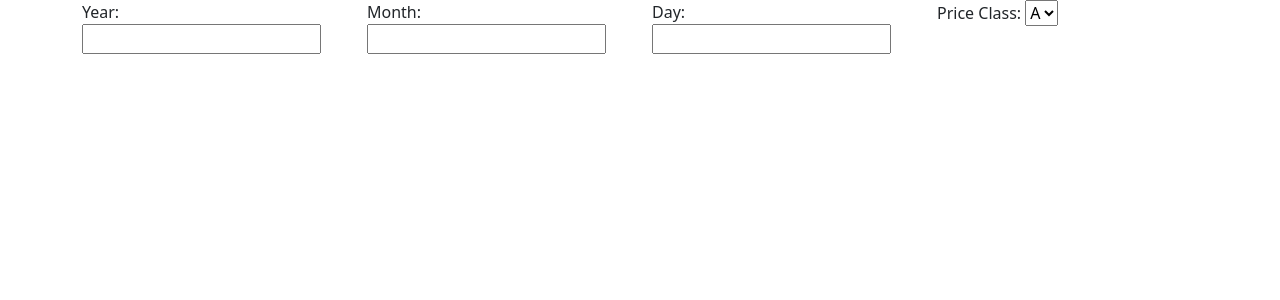
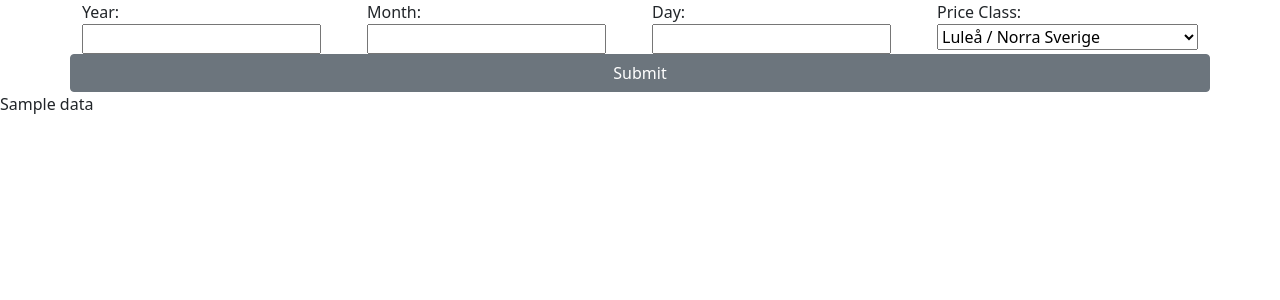
Before and after one commit to ViggoRogestam/pyhton-2, a Flask app: template Lektion 4/application/templates/form.html in a window 1280 px wide. Shown: the top 300 px of the page. Run offline with Flask 3, Linux system fonts and the light colour scheme; the template is opened without the code that fills it: most values are stand-ins (such as "Sample title", 1, 10 or a date in 2020).

Commit message:
third commit

```diff
--- a/individuell_examiniering/application/app.py
+++ b/individuell_examiniering/application/app.py
@@ -1,19 +1,47 @@
 from flask import Flask
 from flask import Flask, render_template, request
-import urllib as urlrequest
+import urllib.request as urlrequest
 import pandas as pd
 import json
 import datetime
 
 app = Flask(__name__)
 
+
 @app.route('/')
 def index():
     return render_template('base.html')
+
 
 @app.route('/form')
 def form():
     return render_template('form.html')
 
+
+@app.route('/api', methods=['POST'])
+def api():
+    """
+    Denna funktion körs när man går till endpoint '/api'.
+    Den tar endast emot trafik med HTTP method post.
+    Den hämtar datan från formuläret och skickar den till api:et.
+    """
+    # Hämta data från formuläret
+    year = request.form['year']
+    month = request.form['month']
+    day = request.form['day']
+    price_class = request.form['price_class']
+
+    # Gör ett anrop mot api:et och spara ner resultatet
+    data = urlrequest.urlopen(
+        f"https://www.elprisetjustnu.se/api/v1/prices/{year}/{month}-{day}_{price_class}.json").read()
+    # Gör om resultatet från json till en lista av dictionaries
+    formated_data = json.loads(data)
+    # Gör om formated_data till en pandas dataframe och sedan till html med hjälp av to_html()
+    df = pd.DataFrame(formated_data)
+    df_html = df.to_html(
+        classes="table table-striped table-hover table-bordered table-sm", index=False)
+
+    return render_template('base.html', data=df_html, headline="Resultat ")
+
 if __name__ == '__main__':
     app.run(debug=True)
--- a/individuell_examiniering/application/templates/base.html
+++ b/individuell_examiniering/application/templates/base.html
@@ -12,7 +12,8 @@
 </head>
 <body>
 
-{% block content %}this is a heading{% endblock %}
+{% block content %}<h1>{{headline}}</h1>{% endblock %}
+{{data|safe}}
 
 <!-- Bootstrap 5 JS -->
 <script src="https://cdn.jsdelivr.net/npm/bootstrap@5.0.2/dist/js/bootstrap.bundle.min.js" integrity="sha384-..." crossorigin="anonymous"></script>
--- a/individuell_examiniering/application/templates/form.html
+++ b/individuell_examiniering/application/templates/form.html
@@ -2,34 +2,38 @@
 {% extends 'base.html' %}
 
 <!-- This is the Page title -->
-{% block title %}
-    form
-{% endblock %}
+{% block title %} form {% endblock %}
 
 <!-- This is the Page content -->
 {% block content %}
+<!-- Skapar UI för formulär med inmatning för: dag, månad och år-->
 <div class="container">
+    <!-- Skapar en form med action till /api och method post -->
+  <form action="/api" method="post">
     <div class="row">
       <div class="col">
         <label for="year">Year:</label>
-                <input type="text" id="year" name="year">
+        <input type="text" id="year" name="year" />
       </div>
       <div class="col">
         <label for="month">Month:</label>
-                <input type="text" id="month" name="month">
+        <input type="text" id="month" name="month" />
       </div>
       <div class="col">
         <label for="day">Day:</label>
-                <input type="text" id="day" name="day">
+        <input type="text" id="day" name="day" />
       </div>
       <div class="col">
-                <label for="priceclass">Price Class:</label>
-                <select id="priceclass" name="priceclass">
-                    <option value="A">A</option>
-                    <option value="B">B</option>
-                    <option value="C">C</option>
+        <label for="price_class">Price Class:</label>
+        <select id="price_class" name="price_class">
+          <option value="SE1">Luleå / Norra Sverige</option>
+          <option value="SE2">Sundsvall / Norra Mellansverige</option>
+          <option value="SE3">Stockholm / Södra Mellansverig</option>
+          <option value="SE4">Malmö / Södra Sverige</option>
         </select>
       </div>
+      <button type="submit" class="btn btn-secondary">Submit</button>
     </div>
+  </form>
 </div>
 {% endblock %}
```
Also changed, not shown: individuell_examiniering/application/templates/api.html (added, +8 -0 lines), individuell_examiniering/tests/test.py (added, +26 -0 lines). Lines whose indentation alone changed are shown as unchanged.
